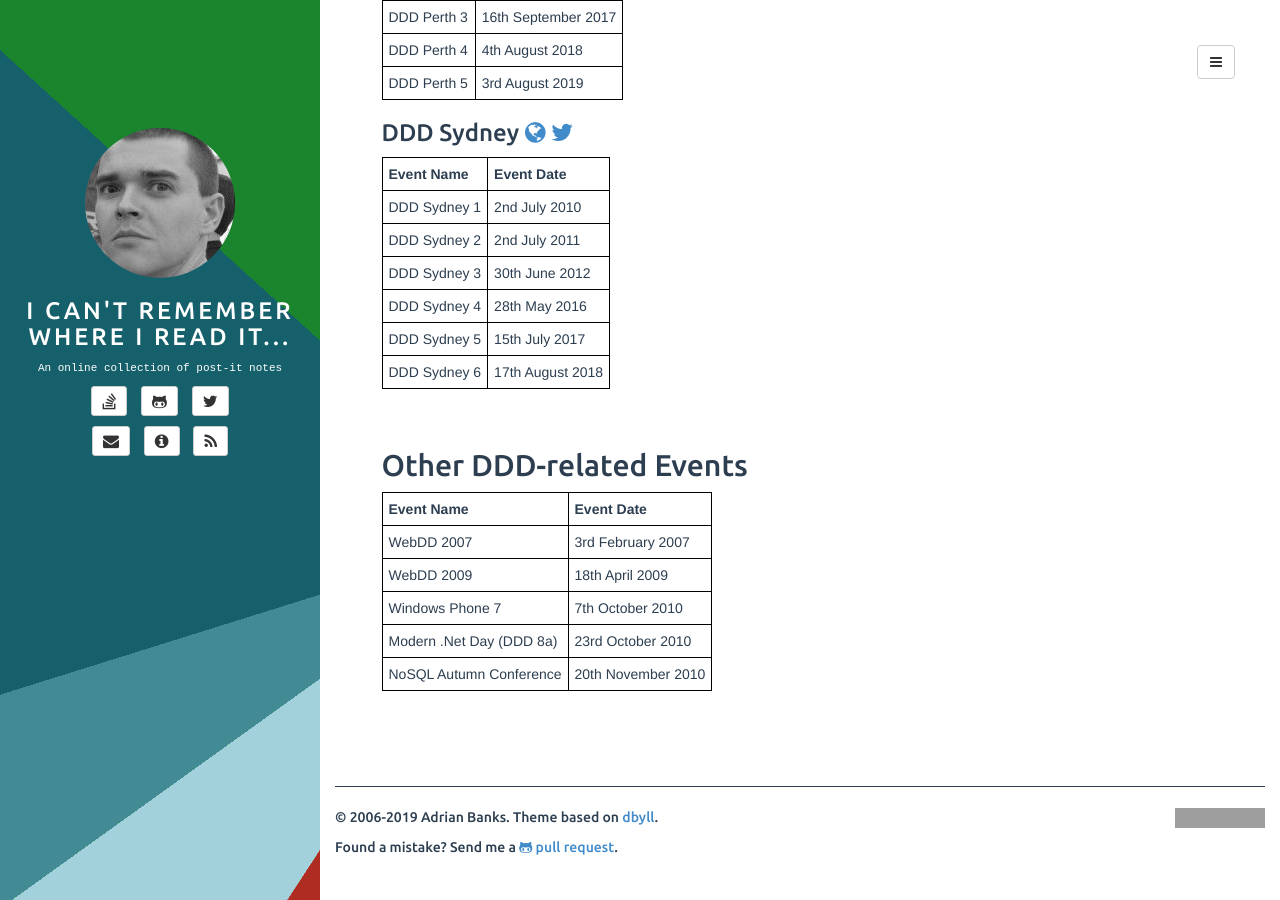
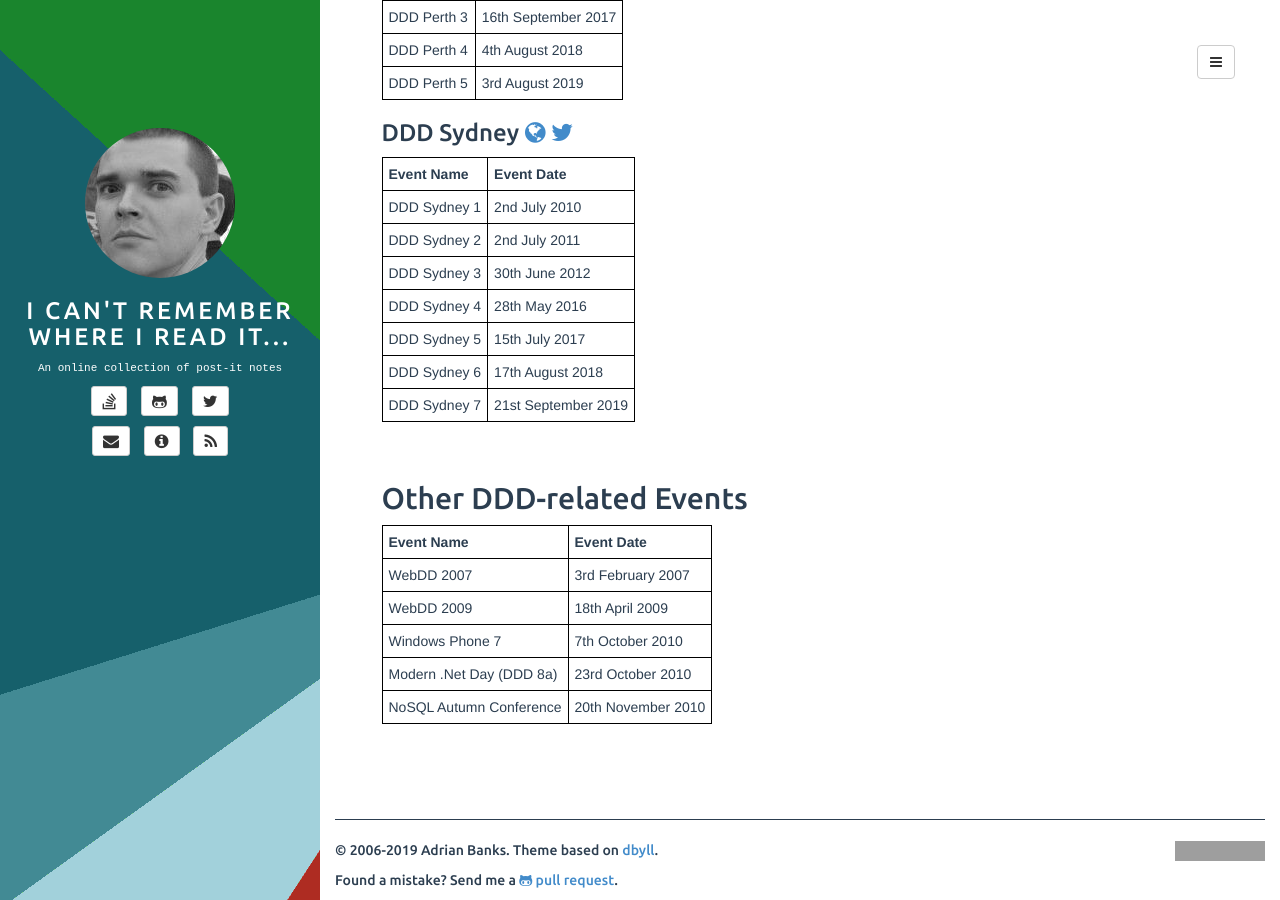
Before and after one commit to adrianbanks/adrianbanks.github.io, a Jekyll site: the page built from ddd-grouped.md, in a window 1280 px wide and 900 px high, scrolled down 4790 px. Built offline with Jekyll 4.4.1, drawn with Linux system fonts in a browser that asks for light colours; grey boxes are pictures that could not be loaded.

Commit message:
Add DDD Sydney 2019

```diff
--- a/ddd-grouped.md
+++ b/ddd-grouped.md
@@ -217,14 +217,15 @@ There have been many Developer! Developer! Developer! events over the years, spr
 
 ### DDD Sydney [<i class="fa fa-globe"></i>](http://next.dddsydney.com.au) [<i class="fa fa-twitter"></i>](https://twitter.com/dddsydney)
 
-| **Event Name** | **Event Date**   |
-| -------------- | ---------------- |
-| DDD Sydney 1   | 2nd July 2010    |
-| DDD Sydney 2   | 2nd July 2011    |
-| DDD Sydney 3   | 30th June 2012   |
-| DDD Sydney 4   | 28th May 2016    |
-| DDD Sydney 5   | 15th July 2017   |
-| DDD Sydney 6   | 17th August 2018 |
+| **Event Name** | **Event Date**      |
+| -------------- | ------------------- |
+| DDD Sydney 1   | 2nd July 2010       |
+| DDD Sydney 2   | 2nd July 2011       |
+| DDD Sydney 3   | 30th June 2012      |
+| DDD Sydney 4   | 28th May 2016       |
+| DDD Sydney 5   | 15th July 2017      |
+| DDD Sydney 6   | 17th August 2018    |
+| DDD Sydney 7   | 21st September 2019 |
 {:.mdtable}
 
 ----
```
Also changed, not shown: ddd-list.md (+1 -0 lines).
